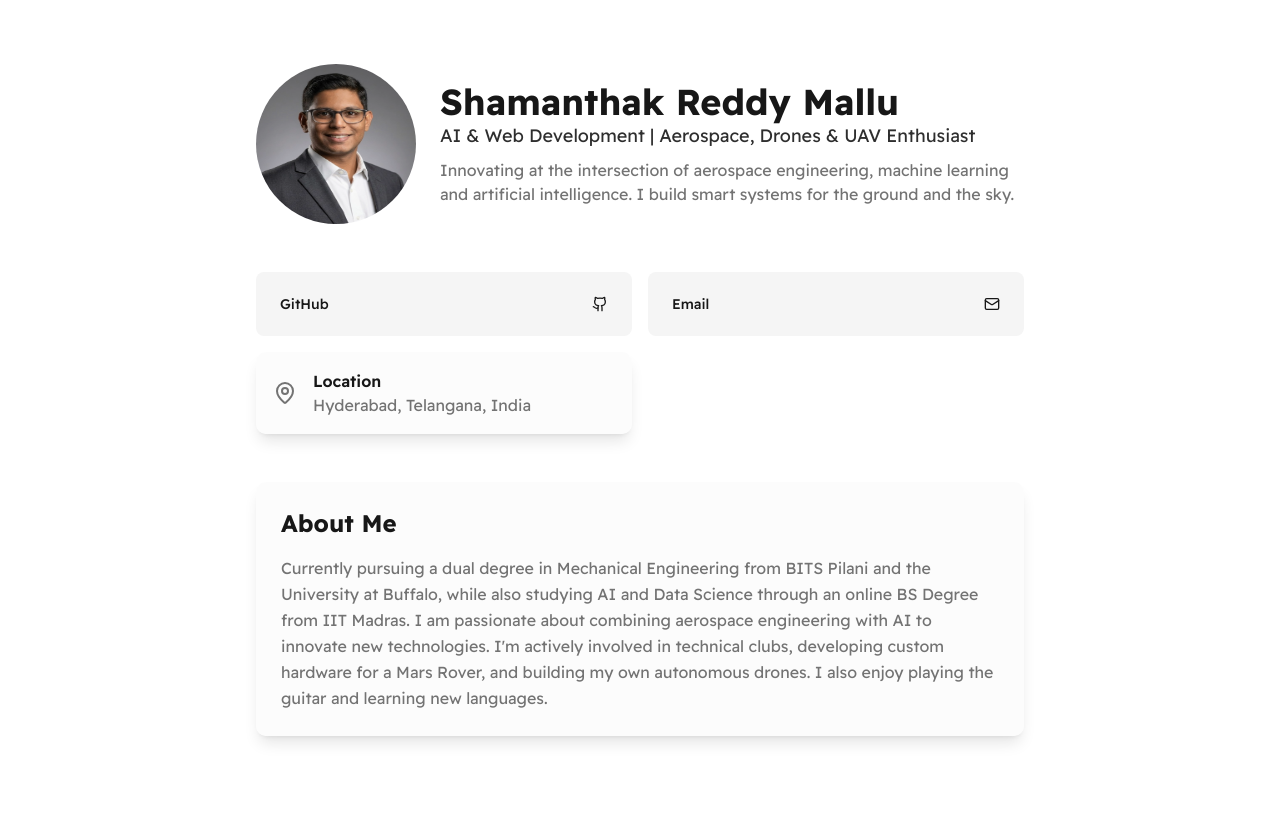
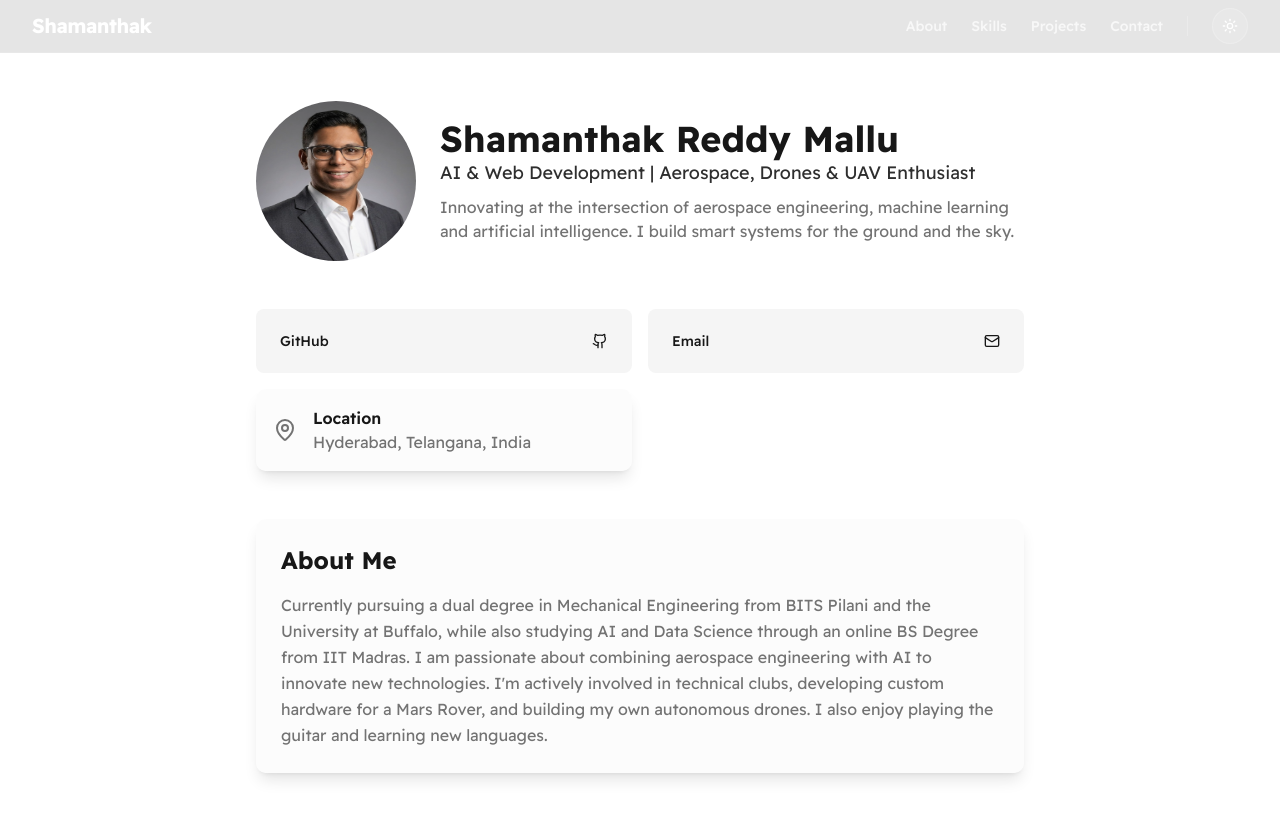
Before and after one commit to 23f2001942/Portfolio, a Next.js app: page /about in a window 1280 px wide. Shown: the top 818 px of the page. Built offline with nearby package versions, Linux system fonts and the light colour scheme.

Commit message:
NavBar Reuse

```diff
--- a/src/app/about/page.tsx
+++ b/src/app/about/page.tsx
@@ -1,10 +1,15 @@
+
 import AboutSection from "@/components/about-section";
+import Navbar from "@/components/navbar";
 
 export default function AboutPage() {
   return (
-    <div className="min-h-screen bg-background flex flex-col items-center justify-center p-4 sm:p-8 md:p-12">
-      <div className="max-w-3xl w-full">
-        <AboutSection />
+    <div className="min-h-screen bg-background">
+      <Navbar />
+      <div className="flex flex-col items-center justify-center p-4 sm:p-8 md:p-12">
+        <div className="max-w-3xl w-full">
+          <AboutSection />
+        </div>
       </div>
     </div>
   );
--- a/src/app/contact/page.tsx
+++ b/src/app/contact/page.tsx
@@ -1,8 +1,10 @@
+
 import Link from "next/link";
 import { Github, Linkedin, Mail, MapPin } from "lucide-react";
 import { portfolioData } from "@/lib/portfolio-data";
 import { Button } from "@/components/ui/button";
 import { Card } from "@/components/ui/card";
+import Navbar from "@/components/navbar";
 
 export default function ContactPage() {
   const githubSocial = portfolioData.socials.find(s => s.name === "github");
@@ -10,7 +12,9 @@
   const emailSocial = portfolioData.socials.find(s => s.name === "email");
 
   return (
-    <div className="min-h-screen bg-background flex flex-col items-center justify-center p-4 sm:p-8 md:p-12">
+    <div className="min-h-screen bg-background">
+      <Navbar />
+      <div className="flex flex-col items-center justify-center p-4 sm:p-8 md:p-12">
         <div className="max-w-3xl w-full space-y-8">
           {/* Header */}
           <div className="text-center">
@@ -71,5 +75,6 @@
           </Card>
         </div>
       </div>
+    </div>
   );
 }
```
Lines whose indentation alone changed are shown as unchanged.
